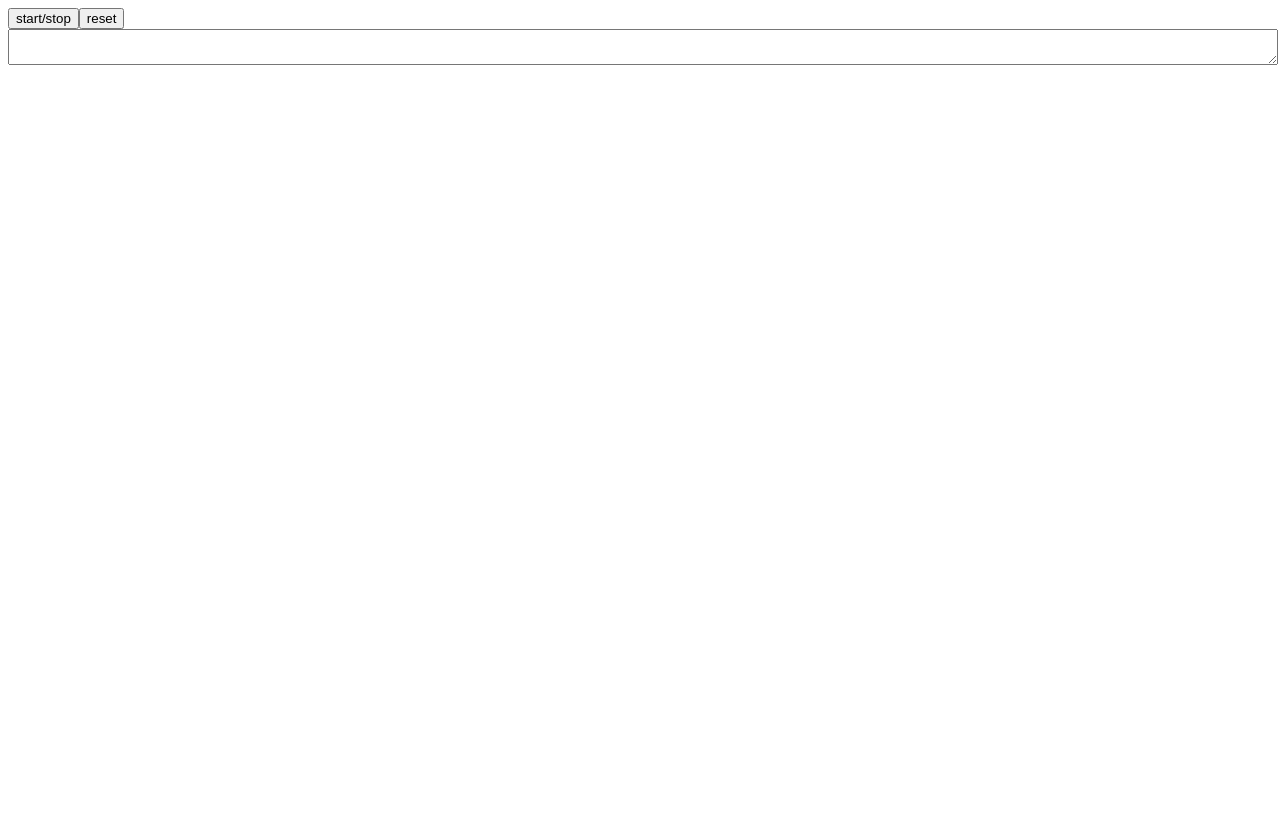
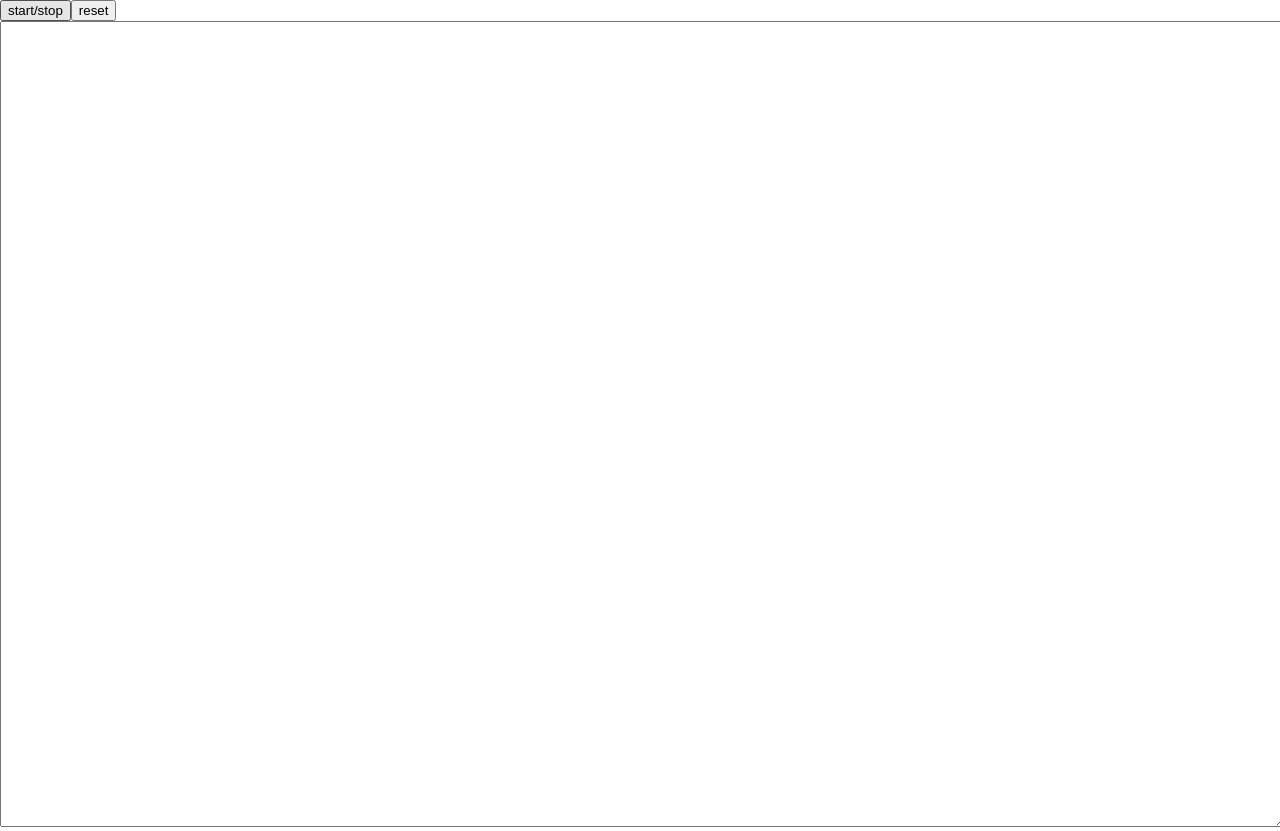
Before and after one commit to kubyaddi/kubyaddi.github.io, a plain HTML site: page smpinfo/index.html in a window 1280 px wide. Before the commit the page ends 800 px from the top, so only its background shows below. Drawn offline with Linux system fonts and the light colour scheme.

Commit message:
add styles to html and body

```diff
--- a/smpinfo/index.html
+++ b/smpinfo/index.html
@@ -6,6 +6,9 @@
     <meta http-equiv="Content-Script-Type" content="text/javascript; charset=utf-8">
     <meta name="viewport" content="width=device-width, initial-scale=1">
     <title>Smartphone information retriever</title>
+    <style rel="stylesheet" type="text/css">
+      html, body { height:100%; margin:0; }
+    </style>
   </head>
   <body>
     <input type="button" id="toggle" value="start/stop"><input type="button" id="reset" value="reset">
```
